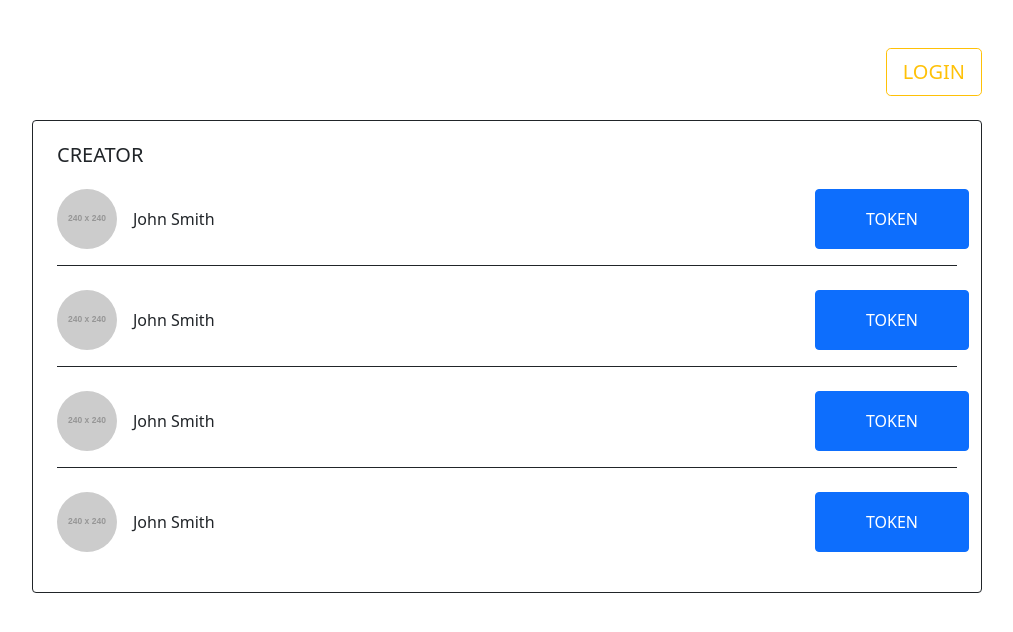
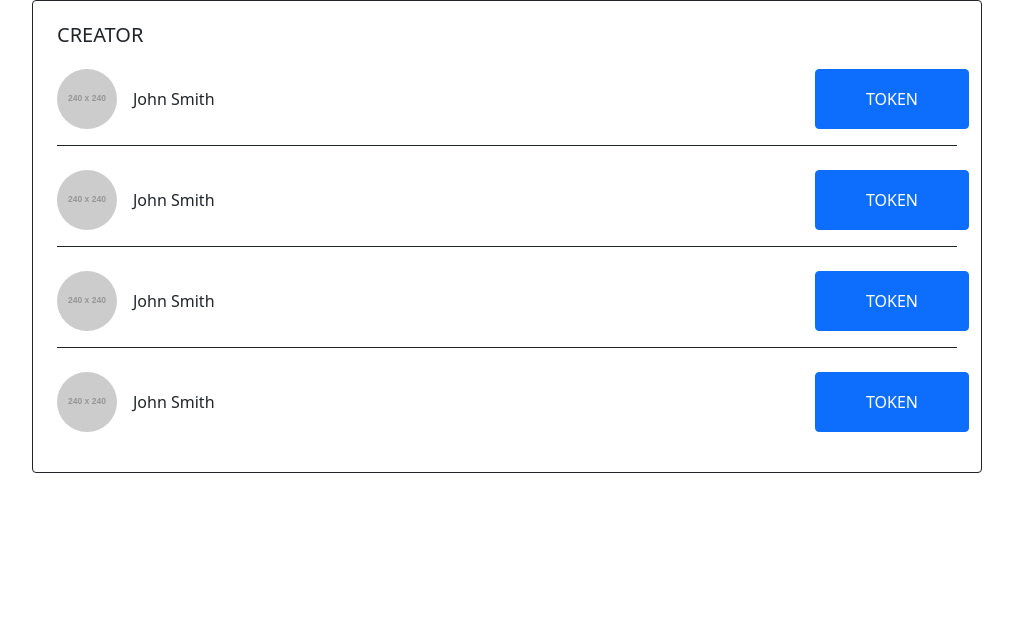
Before and after one commit to kazu80/tokener-find, a website built with webpack: page src/index.html in a window 1280 px wide. Shown: the whole page, without its empty margins (133-1146 px from the left). Built offline with nearby package versions, Linux system fonts and the light colour scheme; placeholder pictures from the web are drawn by us; files whose address does not match are found by name.

Commit message:
html change

```diff
--- a/src/index.html
+++ b/src/index.html
@@ -14,15 +14,7 @@
 </head>
 <body>
 
-<nav class="container mt-5 mb-4">
-    <div class="row justify-content-center">
-        <div class="col-10 p-0 d-flex justify-content-end">
-            <button type="button" class="btn btn-outline-warning btn-lg">LOGIN</button>
-        </div>
-    </div>
-</nav>
-
-<main class="container">
+<main id="page-index" class="container">
     <div class="row justify-content-center">
         <div id="creators" class="col-10 p-4 border border-1 border-dark rounded">
             <p class="fs-5">CREATOR</p>
```
Also changed, not shown: src/tokens.html (+9 -1 lines).
